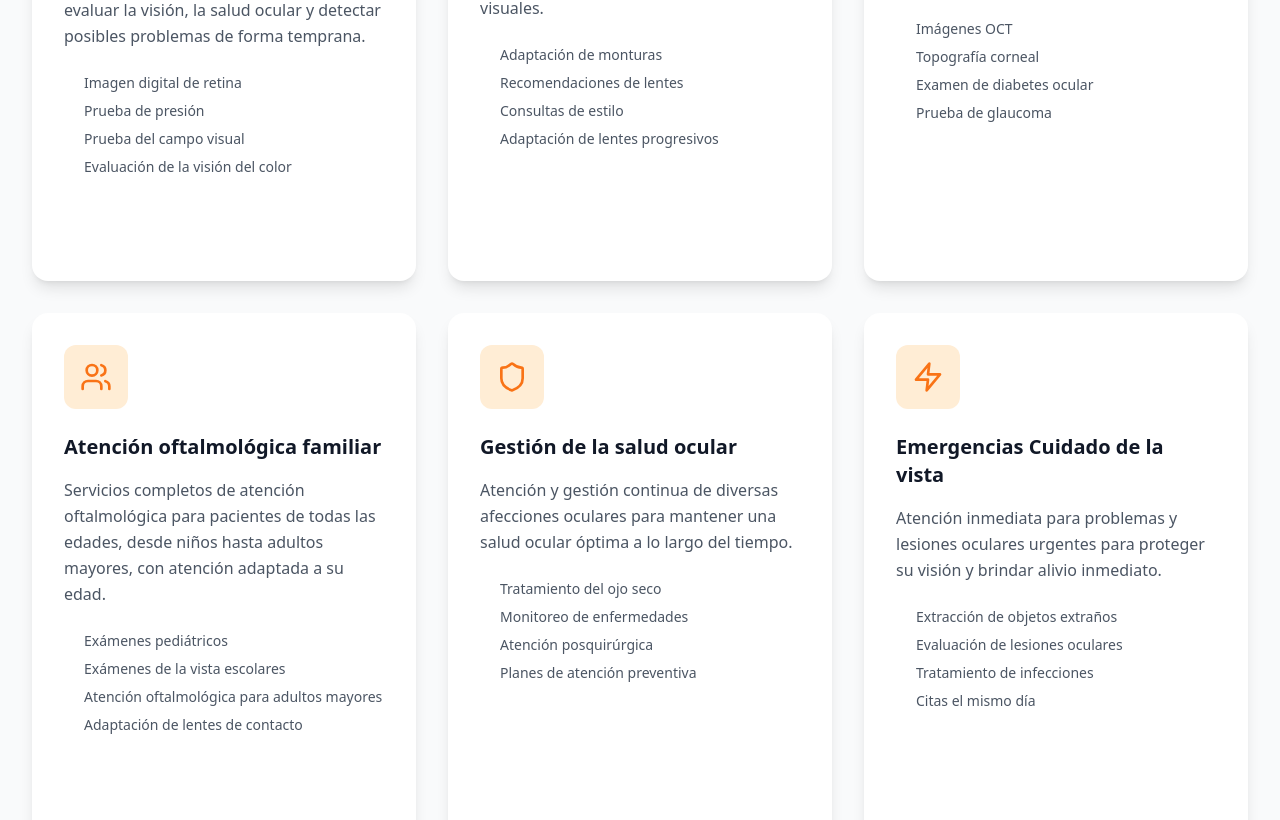
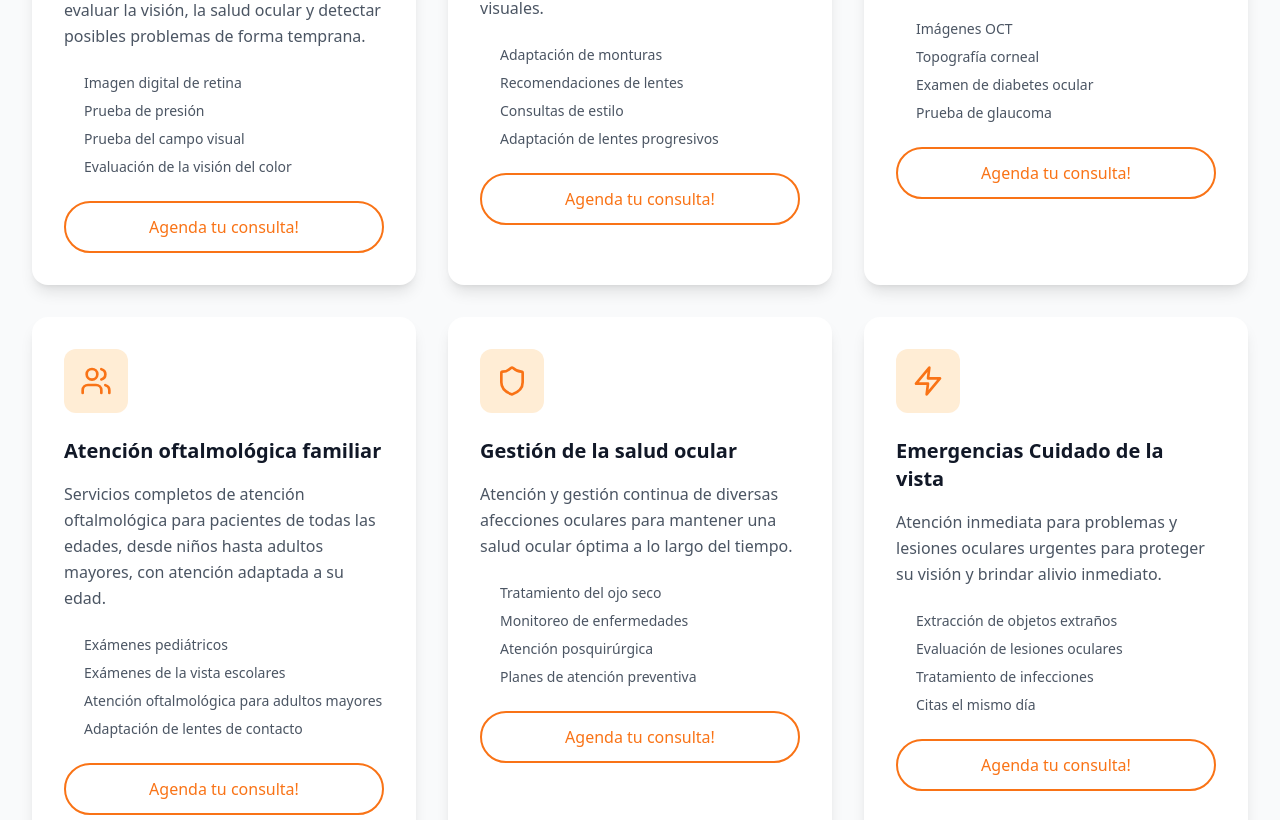
Before and after one commit to jeriaj9/optical-website, a React (Vite) app: page / in a window 1280 px wide. Shown: the part 2460-3280 px from the top of the page. Built offline with nearby package versions, Linux system fonts and the light colour scheme.

Commit message:
add styling to services button

```diff
--- a/src/components/Services.tsx
+++ b/src/components/Services.tsx
@@ -76,7 +76,7 @@ const Services: React.FC = () => {
 
               <button
                 onClick={() => document.getElementById('booking')?.scrollIntoView({ behavior: 'smooth' })}
-                className="mt-6 w-full .bg-orange-500 text-white py-3 px-6 rounded-full hover:bg-orange-600 transition-colors duration-200 font-medium"
+                className="mt-6 w-full .bg-orange-500 border-2 border-orange-500 text-orange-500 py-3 px-6 rounded-full hover:bg-orange-600 hover:text-white transition-colors duration-200 font-medium"
               >
                 Agenda tu consulta!
               </button>
```
